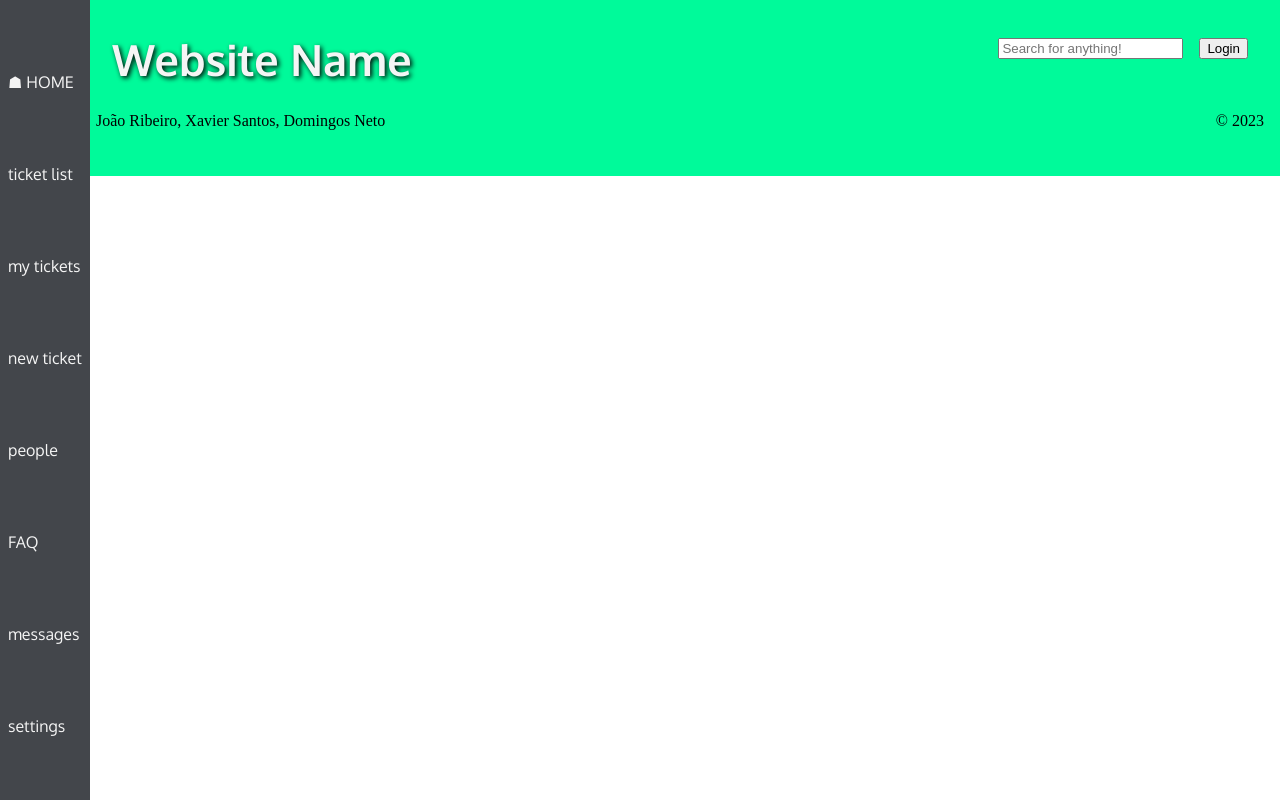
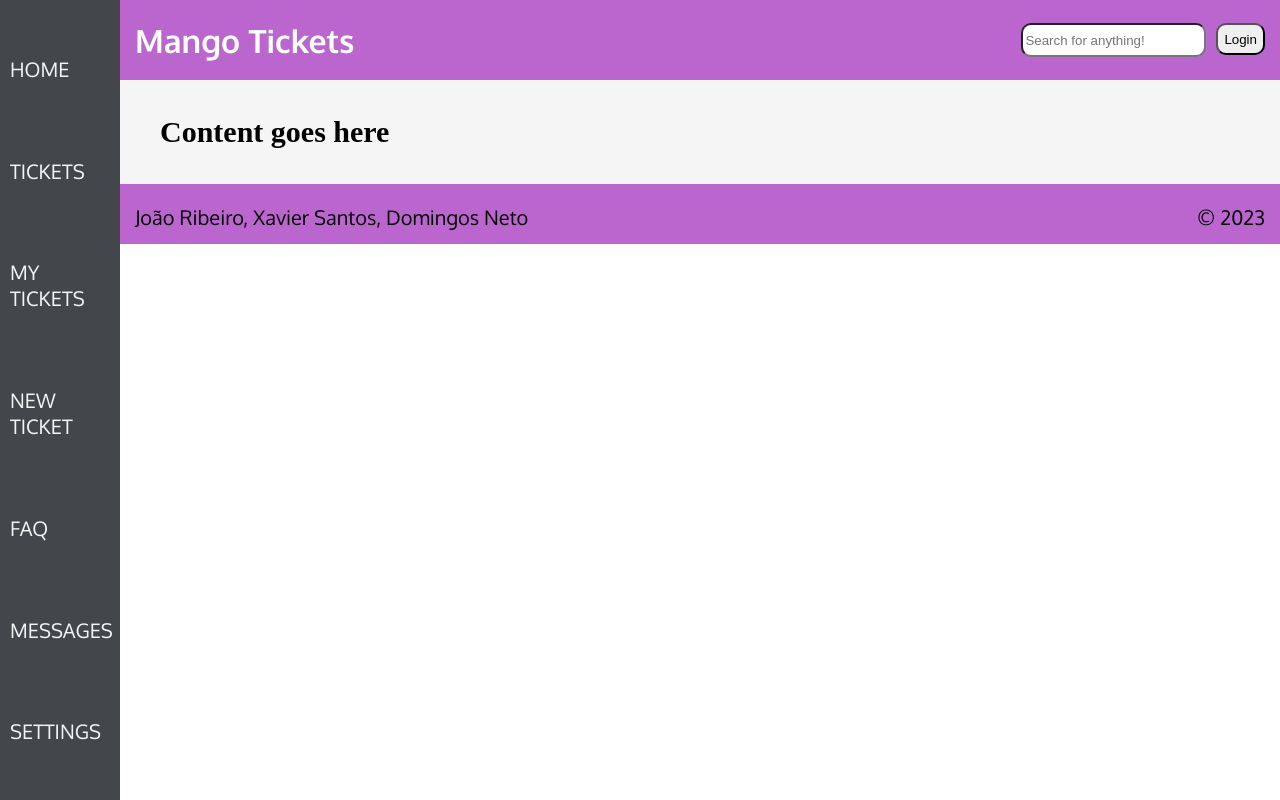
Before and after one commit to domingosneto03/TroubleTickets, a PHP site: page /template.html in a window 1280 px wide. Run offline with PHP 8.4, Linux system fonts and the light colour scheme.

Commit message:
changed color scheme

```diff
--- a/style.css
+++ b/style.css
@@ -1,12 +1,17 @@
 @import url('https://fonts.googleapis.com/css2?family=Oxygen:wght@400;700&display=swap');
 @import url('https://fonts.googleapis.com/css2?family=Cormorant:ital,wght@0,400;0,700;1,400;1,700&display=swap');
 
+html {
+    font-size: 20px;
+}
+
 body {
+    font-size: 1em;
     display: grid;
     padding: 0;
     margin: 0;
-    grid-template-columns: 5em auto;
-    grid-template-rows: 6em auto 5em;
+    grid-template-columns: 6rem auto;
+    grid-template-rows: 4em auto 3em;
 }
 
 #main_header {
@@ -15,12 +20,11 @@ body {
     grid-row-start: 1;
     grid-row-end: 2;
 
+    box-sizing: border-box;
+    padding-left: 15px;
+    padding-right: 15px;
 
-    align-content: center;
-    box-sizing: border-box;
-    padding: 2em;
-
-    background-color: mediumspringgreen;
+    background-color: #bb66cf;
 
     display: flex;
     justify-content: space-between;
@@ -28,51 +32,61 @@ body {
 
 #main_header h1 {
     margin: 0;
+    align-self: center;
+    height: fit-content;
     font-family: 'Oxygen', sans-serif;
     font-weight: 700;
-    font-size: 2.7em;
-    color: whitesmoke;
-    text-shadow: 2px 2px 5px black;
+    font-size: 1.6em;
+    color: /*#211225*/ white;
+    /* text-shadow: 2px 2px 5px black; */
 }
 
-#main_header #right_side {
-    align-items: center;
-    display: grid;
-    grid-template-columns: auto auto;
-    gap: 0.5em;
+#right_side {
+    display: flex;
+    align-self: center;
+    justify-content: space-between;
 }
 
-#right_side #search_bar {
-    grid-column: 1;
+#search_bar {
+    margin-right: 0.5em;
 }
 
-#right_side #login_button {
-    grid-column: 3;
+#search_bar input {
+    height: 28px;
+    border-radius: 10px;
+}
+
+#login_button input {
+    height: 32px;
+    border-radius: 10px;
 }
 
 #side_bar {
     grid-column: 1;
     height: 100vh;
     margin: 0;
+    width: 6rem;
     background-color: #43464b;
     list-style-type: none;
     list-style-position: outside;
-    padding: 0.5em;
     display: flex;
     flex-direction: column;
     justify-content: space-evenly;
+    height: 100vh;
     position: fixed;
 }
 
-#side_bar li {
-    padding-bottom: 0.5em;
+#side_bar p {
     justify-self: center;
     font-family: 'Oxygen', sans-serif;
     font-weight: 400;
     color: whitesmoke;
+    width: fit-content;
+    padding-left: 10px;
+    padding-right: 10px;
 }
 
-#side_bar li a {
+#side_bar p a {
     text-decoration: none;
     color: whitesmoke;
 }
@@ -80,10 +94,23 @@ body {
 #main_footer {
     grid-row: 3;
     grid-column: 2;
-    background-color: mediumspringgreen;
-    padding-left: 1em;
-    padding-right: 1em;
+    background-color: #bb66cf; /*#eb8503*/
+    padding-left: 15px;
+    padding-right: 15px;
     display: flex;
     flex-flow: row;
     justify-content: space-between;
+    font-family: 'Oxygen', sans-serif;
+    font-weight: 400;
+    font-size: 20px;
 }
+
+main {
+    grid-column: 2;
+    grid-row: 2;
+    background-color: whitesmoke;
+    padding-left: 2em;
+    padding-right: 2em;
+    padding-top: 0.5em;
+    padding-bottom: 0.5em;
+}
--- a/template.html
+++ b/template.html
@@ -6,7 +6,7 @@
     </head>
     <body>
         <header id="main_header">
-            <h1>Website Name</h1>
+            <h1>Mango Tickets</h1>
             <article id="right_side">
                 <form action="" id="search_bar">
                     <input type="text" name="search_bar" placeholder="Search for anything!">
@@ -17,16 +17,15 @@
                 </form>
             </article>
         </header>
-        <ol id="side_bar">
-            <li><a href="template.html">&#9751 HOME</a></li>
-            <li><a href="ticket_list.html">ticket list</a></li>
-            <li>my tickets</li>
-            <li>new ticket</li>
-            <li>people</li>
-            <li><a href="faq.html">FAQ</a></li>
-            <li>messages</li>
-            <li>settings</li>
-        </ol>
+        <aside id="side_bar">
+            <p><a href="template.html">HOME</a></p>
+            <p><a href="ticket_list.html">TICKETS</a></p>
+            <p><a href="">MY TICKETS</a></p>
+            <p><a href="">NEW TICKET</a></p>
+            <p><a href="faq.html">FAQ</a></p>
+            <p><a href="">MESSAGES</a></p>
+            <p><a href="">SETTINGS</a></p>
+        </aside>
         <main>
             <article>
                 <h2>Content goes here</h2>
```
